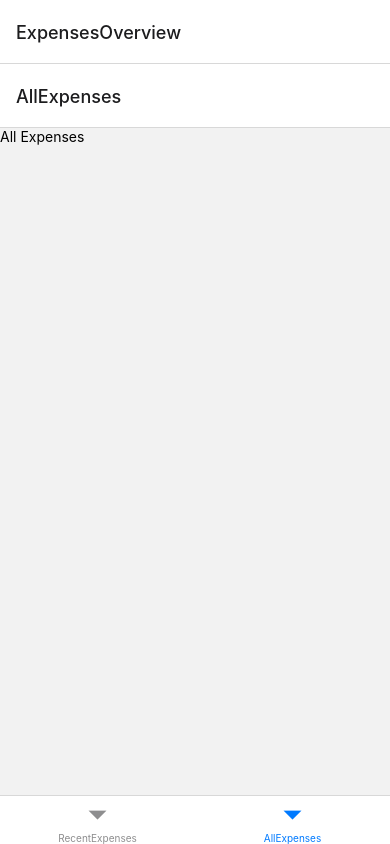
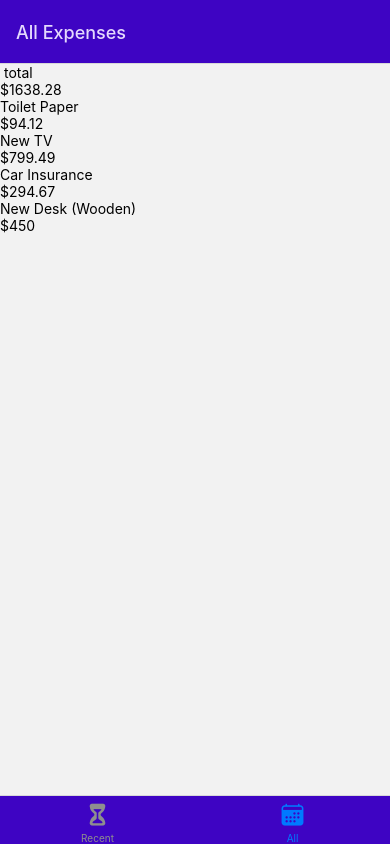
Before and after one commit to NicKravchenko/expenses-app, a React Native app: screen /AllExpenses in a window 390 px wide. Built offline with nearby package versions, Linux system fonts and the light colour scheme.

Commit message:
Add dummy screens and start working on components

```diff
--- a/App.js
+++ b/App.js
@@ -3,19 +3,48 @@
 import { NavigationContainer } from "@react-navigation/native";
 import { createNativeStackNavigator } from "@react-navigation/native-stack";
 import { createBottomTabNavigator } from "@react-navigation/bottom-tabs";
+import { Ionicons } from "@expo/vector-icons";
 
 import ManageExpenses from "./screens/ManageExpenses";
 import RecentExpenses from "./screens/RecentExpenses";
 import AllExpenses from "./screens/AllExpenses";
+import { GlobalStyles } from "./constants/styles";
 
 const Stack = createNativeStackNavigator();
 const BottomTabs = createBottomTabNavigator();
 
 function ExpensesOverview() {
   return (
-    <BottomTabs.Navigator>
-      <BottomTabs.Screen name="RecentExpenses" component={RecentExpenses} />
-      <BottomTabs.Screen name="AllExpenses" component={AllExpenses} />
+    <BottomTabs.Navigator
+      screenOptions={{
+        headerStyle: { backgroundColor: GlobalStyles.colors.primary500 },
+        headerTintColor: GlobalStyles.colors.primary50,
+        tabBarStyle: { backgroundColor: GlobalStyles.colors.primary500 },
+        tabBarActiveTintColor: GlobalStyles.colors.accent5000,
+      }}
+    >
+      <BottomTabs.Screen
+        name="RecentExpenses"
+        component={RecentExpenses}
+        options={{
+          title: "Recent Expenses",
+          tabBarLabel: "Recent",
+          tabBarIcon: ({ color, size }) => {
+            return <Ionicons name="hourglass" size={size} color={color} />;
+          },
+        }}
+      />
+      <BottomTabs.Screen
+        name="AllExpenses"
+        component={AllExpenses}
+        options={{
+          title: "All Expenses",
+          tabBarLabel: "All",
+          tabBarIcon: ({ color, size }) => {
+            return <Ionicons name="calendar" size={size} color={color} />;
+          },
+        }}
+      />
     </BottomTabs.Navigator>
   );
 }
@@ -26,7 +55,11 @@
       <StatusBar style="auto" />
       <NavigationContainer>
         <Stack.Navigator>
-          <Stack.Screen name="ExpensesOverview" component={ExpensesOverview} />
+          <Stack.Screen
+            name="ExpensesOverview"
+            component={ExpensesOverview}
+            options={{ headerShown: false }}
+          />
           <Stack.Screen name="ManageExpense" component={ManageExpenses} />
         </Stack.Navigator>
       </NavigationContainer>
--- /dev/null
+++ b/components/ExpensesOutput/ExpensesList.js
@@ -0,0 +1,23 @@
+import { View, Text, FlatList } from "react-native";
+
+function ExpensesList({ expenses }) {
+  function renderExpenseItem(itemData) {
+    return (
+      <View>
+        <Text>{itemData.item.title}</Text>
+        <Text>${itemData.item.amount}</Text>
+      </View>
+    );
+  }
+  return (
+    <View>
+      <FlatList
+        data={expenses}
+        renderItem={renderExpenseItem}
+        keyExtractor={(item) => item.id}
+      />
+    </View>
+  );
+}
+
+export default ExpensesList;
--- /dev/null
+++ b/components/ExpensesOutput/ExpensesOutput.js
@@ -0,0 +1,41 @@
+import { View } from "react-native";
+import ExpensesSummary from "./ExpensesSummary";
+import ExpensesList from "./ExpensesList";
+
+const DUMMY_EXPENSES = [
+  {
+    id: "e1",
+    title: "Toilet Paper",
+    amount: 94.12,
+    date: new Date(2020, 7, 14),
+  },
+  {
+    id: "e2",
+    title: "New TV",
+    amount: 799.49,
+    date: new Date(2021, 2, 12),
+  },
+  {
+    id: "e3",
+    title: "Car Insurance",
+    amount: 294.67,
+    date: new Date(2021, 2, 28),
+  },
+  {
+    id: "e4",
+    title: "New Desk (Wooden)",
+    amount: 450,
+    date: new Date(2021, 5, 12),
+  },
+];
+
+function ExpensesOutput({ expenses, expensesPeriod }) {
+  return (
+    <View>
+      <ExpensesSummary expenses={DUMMY_EXPENSES} periodName={expensesPeriod} />
+      <ExpensesList expenses={DUMMY_EXPENSES} />
+    </View>
+  );
+}
+
+export default ExpensesOutput;
--- /dev/null
+++ b/components/ExpensesOutput/ExpensesSummary.js
@@ -0,0 +1,16 @@
+import { View, Text } from "react-native";
+
+function ExpensesSummary({ expenses, periodName }) {
+  const expensesSum = expenses.reduce((sum, expense) => {
+    return sum + expense.amount;
+  }, 0);
+
+  return (
+    <View>
+      <Text> {periodName} </Text>
+      <Text>${expensesSum.toFixed(2)}</Text>
+    </View>
+  );
+}
+
+export default ExpensesSummary;
--- /dev/null
+++ b/constants/styles.js
@@ -0,0 +1,18 @@
+import { StyleSheet } from "react-native";
+
+export const GlobalStyles = StyleSheet.create({
+  colors: {
+    primary50: "#e4d9fd",
+    primary100: "#c6affc",
+    primary200: "#a281f0",
+    primary400: "#5721d4",
+    primary500: "#3e04c3",
+    primary700: "#2d0689",
+    primary800: "#200364",
+    accent500: "#f7bc0c",
+    error50: "#fcc4e4",
+    error500: "#9b095c",
+    gray500: "#39324a",
+    gray700: "#221c30",
+  },
+});
--- a/screens/AllExpenses.js
+++ b/screens/AllExpenses.js
@@ -1,11 +1,8 @@
 import { View, Text } from "react-native";
+import ExpensesOutput from "../components/ExpensesOutput/ExpensesOutput";
 
 function AllExpenses() {
-  return (
-    <View>
-      <Text>All Expenses</Text>
-    </View>
-  );
+  return <ExpensesOutput expensesPeriod="total" />;
 }
 
 export default AllExpenses;
--- a/screens/RecentExpenses.js
+++ b/screens/RecentExpenses.js
@@ -1,9 +1,10 @@
 import { View, Text } from "react-native";
+import ExpensesOutput from "../components/ExpensesOutput/ExpensesOutput";
 
 function RecentExpenses() {
   return (
     <View>
-      <Text>Recent Expenses</Text>
+      <ExpensesOutput expensesPeriod="Last 7 days" />
     </View>
   );
 }
```
